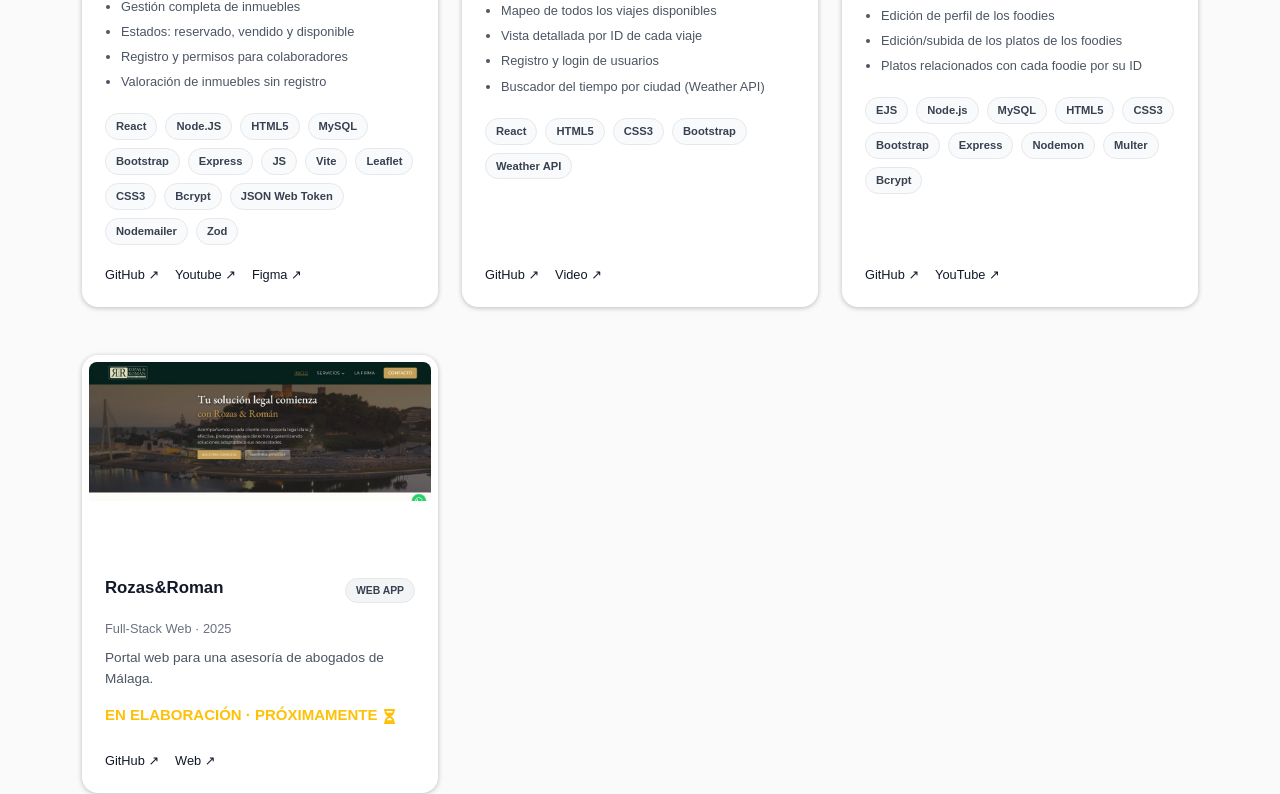
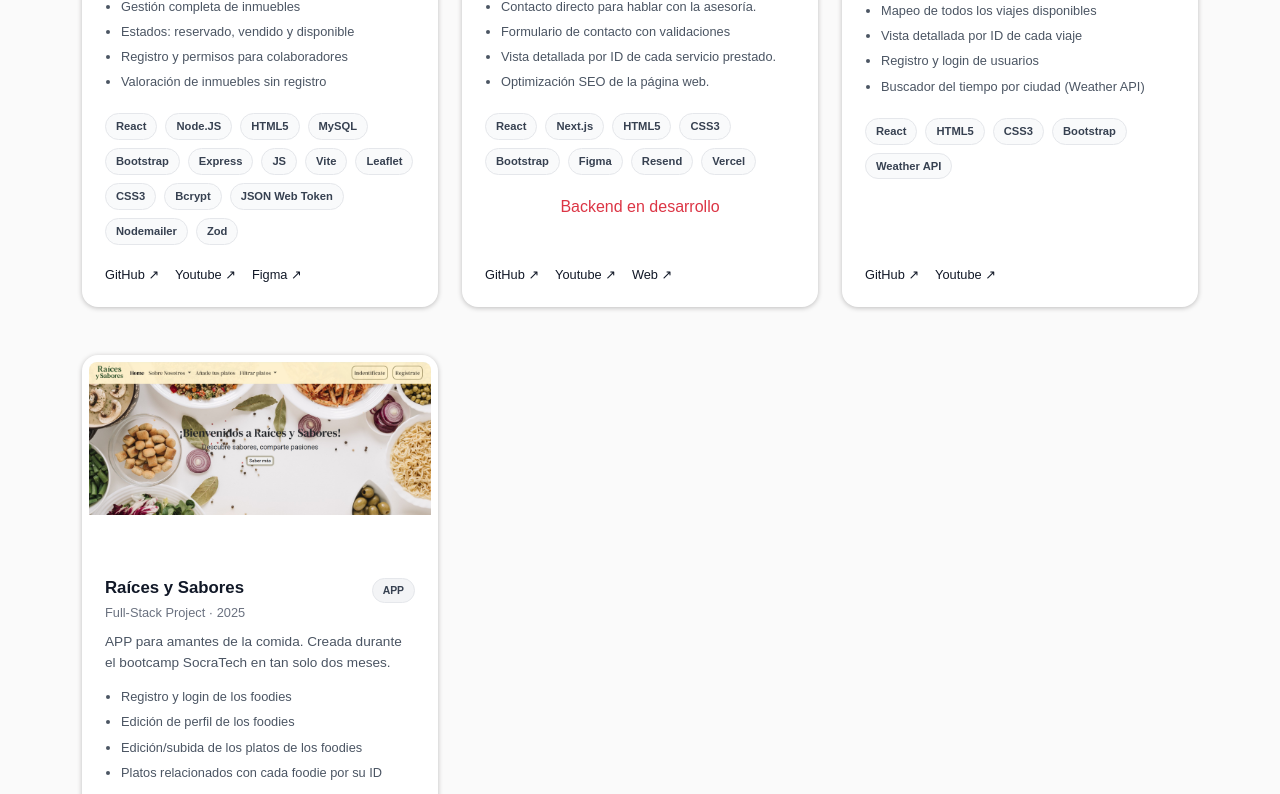
Before and after one commit to amandagq59/Portafolio-Amanda, a React (Vite) app: page / in a window 1280 px wide. Shown: the part 2294-3088 px from the top of the page. Built offline with nearby package versions, Linux system fonts and the light colour scheme; a web font is replaced by a local one.

Commit message:
arreglos

```diff
--- a/src/components/Navbar/navbar.css
+++ b/src/components/Navbar/navbar.css
@@ -79,13 +79,17 @@
   color: #b09e84;
 }
 
-/* Botones */
+
 button {
   background: transparent;
   border: none;
   color: inherit;
   cursor: pointer;
   font-size: 1.2rem;
+
+ &:hover {
+  color: #b09e84;
+}
 }
 
 /* Hamburger */
--- a/src/components/cardsProyectos/CardMeraki.jsx
+++ b/src/components/cardsProyectos/CardMeraki.jsx
@@ -19,13 +19,13 @@ export const CardMeraki = () => {
 
           <p className="project-subtitle">Frontend Project · 2025</p>
 
-          {/* Descripción */}
+
           <Card.Text className="project-description">
             Portal web desarrollado en mis ratos libres. Meraki es una
             aplicación para la gestión y reserva de viajes en grupo.
           </Card.Text>
 
-          {/* Features */}
+
           <ul className="project-features">
             <li>Mapeo de todos los viajes disponibles</li>
             <li>Vista detallada por ID de cada viaje</li>
@@ -33,7 +33,7 @@ export const CardMeraki = () => {
             <li>Buscador del tiempo por ciudad (Weather API)</li>
           </ul>
 
-          {/* Tecnologías */}
+
           <div className="project-tags">
             <span>React</span>
             <span>HTML5</span>
@@ -42,7 +42,7 @@ export const CardMeraki = () => {
             <span>Weather API</span>
           </div>
 
-          {/* Links */}
+
           <div className="project-links mt-auto">
             <a
               href="https://github.com/amandagq59/Meraki.git"
@@ -56,7 +56,7 @@ export const CardMeraki = () => {
               href="https://youtu.be/vY6RCUfzBWo?si=0LtJnIicSDGdPXoO"
               target="_blank"
             >
-              Video ↗
+              Youtube ↗
             </a>
           </div>
         </Card.Body>
--- a/src/components/cardsProyectos/CardRoman.jsx
+++ b/src/components/cardsProyectos/CardRoman.jsx
@@ -22,18 +22,40 @@ export const CardRoman = () => {
             Portal web para una asesoría de abogados de Málaga.
           </Card.Text>
 
-          <p className="project-status mb-2">
-            <strong className="text-warning">
-              EN ELABORACIÓN · PRÓXIMAMENTE <FaHourglassHalf />
-            </strong>
-          </p>
-          <div className="project-links mt-3">
+          <ul className="project-features">
+            <li>Contacto directo para hablar con la asesoría.</li>
+            <li>Formulario de contacto con validaciones</li>
+            <li>Vista detallada por ID de cada servicio prestado.</li>
+            <li>Optimización SEO de la página web.</li>
+          </ul>
+
+          <div className="project-tags">
+            <span>React</span>
+            <span>Next.js</span>
+            <span>HTML5</span>
+            <span>CSS3</span>
+            <span>Bootstrap</span>
+            <span>Figma</span>
+            <span>Resend</span>
+            <span>Vercel</span>
+          </div>
+
+          <p className='text-danger text-center'>Backend en desarrollo</p>
+
+          <div className="project-links mt-auto">
             <a
-              href="https://github.com/amandagq59/Rozas-Roman.git"
+              href="https://github.com/amandagq59/Asesoria-Rozas-Roman.git"
               target="_blank"
               rel="noreferrer"
             >
               GitHub ↗
+            </a>
+
+            <a
+              href="https://youtu.be/PuMuOGjPmd8?si=fCbcOTDsyDicRefM"
+              target="_blank"
+            >
+              Youtube ↗
             </a>
             <a href="https://www.rozasroman.com/" target="_blank">
               Web ↗
--- a/src/components/cardsProyectos/CardSabores.jsx
+++ b/src/components/cardsProyectos/CardSabores.jsx
@@ -17,7 +17,7 @@ export const CardSabores = () => {
             <span className="project-badge">APP</span>
           </div>
 
-          <p className="project-subtitle">Frontend Project · 2025</p>
+          <p className="project-subtitle">Full-Stack Project · 2025</p>
 
           <Card.Text className="project-description">
             APP para amantes de la comida. Creada durante el bootcamp SocraTech
--- a/src/sections/Proyectos.jsx
+++ b/src/sections/Proyectos.jsx
@@ -17,9 +17,10 @@ export const Proyectos = () => {
       <div className="container">
         <Row className="g-4">
           <CardIdeaCasa />
+          <CardRoman />
+
           <CardMeraki />
           <CardSabores />
-          <CardRoman />
         </Row>
       </div>
     </section>
--- a/src/sections/sobreMiSections.css
+++ b/src/sections/sobreMiSections.css
@@ -5,6 +5,7 @@
     background-color: #f94a29;
     border-radius: 16px;
     border: none;
+
   }
 
   @keyframes circle-in-bottom-left {
@@ -28,6 +29,9 @@
     background-color: #000000b0;
     border-radius: 16px;
     border: none;
+    &:hover {
+      color: #b09e84;
+    }
   }
 
   @media (max-width: 768px) {
```
